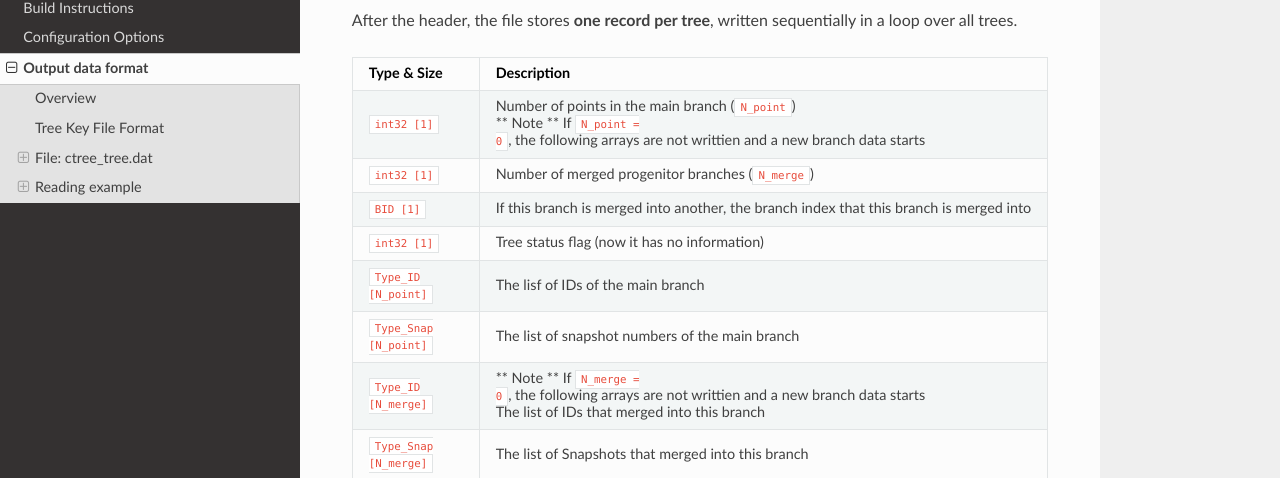
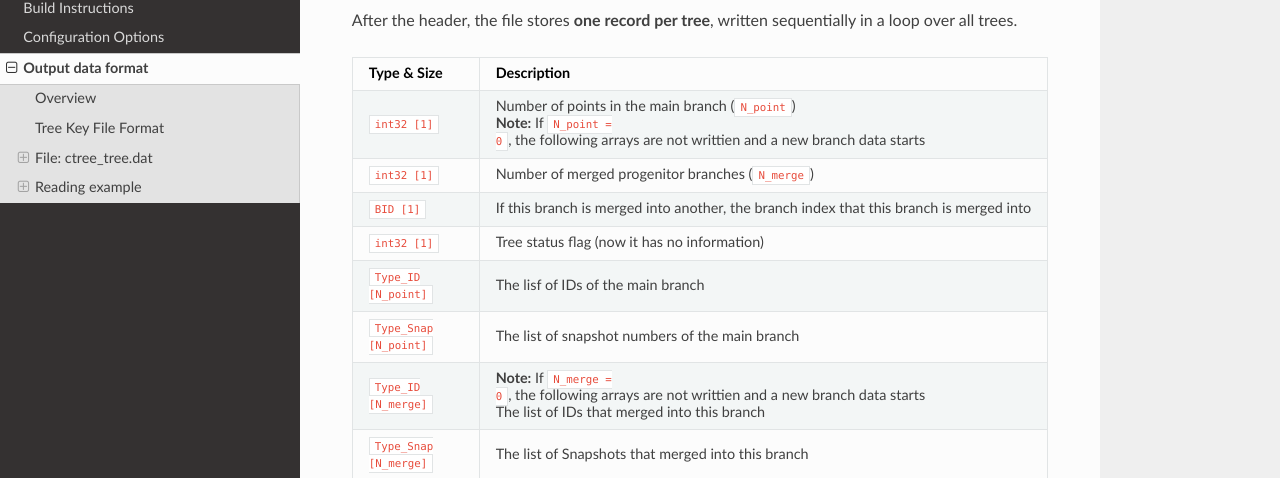
Before and after one commit to JinsuRhee/VELUGA-CTree, a Sphinx documentation site: the page built from docs/output.rst, in a window 1280 px wide and 900 px high, scrolled down 1855 px. Shown: the part 144-622 px from the top of the window. Built offline with Sphinx 7.4.7 and the Read the Docs theme 3.1.0, drawn with Linux system fonts in a browser that asks for light colours; pages that are not in the unit, such as notebooks, are missing from menus.

```diff
--- a/docs/output.rst
+++ b/docs/output.rst
@@ -115,7 +115,7 @@ sequentially in a loop over all trees.
    * - ``int32 [1]``
      - Number of points in the main branch (``N_point``)
 
-       ** Note ** If ``N_point = 0``, the following arrays are not writtien and a new branch data starts
+       **Note:** If ``N_point = 0``, the following arrays are not writtien and a new branch data starts
 
    * - ``int32 [1]``
      - Number of merged progenitor branches (``N_merge``)
@@ -133,7 +133,7 @@ sequentially in a loop over all trees.
      - The list of snapshot numbers of the main branch
 
    * - ``Type_ID [N_merge]``
-     - ** Note ** If ``N_merge = 0``, the following arrays are not writtien and a new branch data starts
+     - **Note:** If ``N_merge = 0``, the following arrays are not writtien and a new branch data starts
 
        The list of IDs that merged into this branch
 
```
